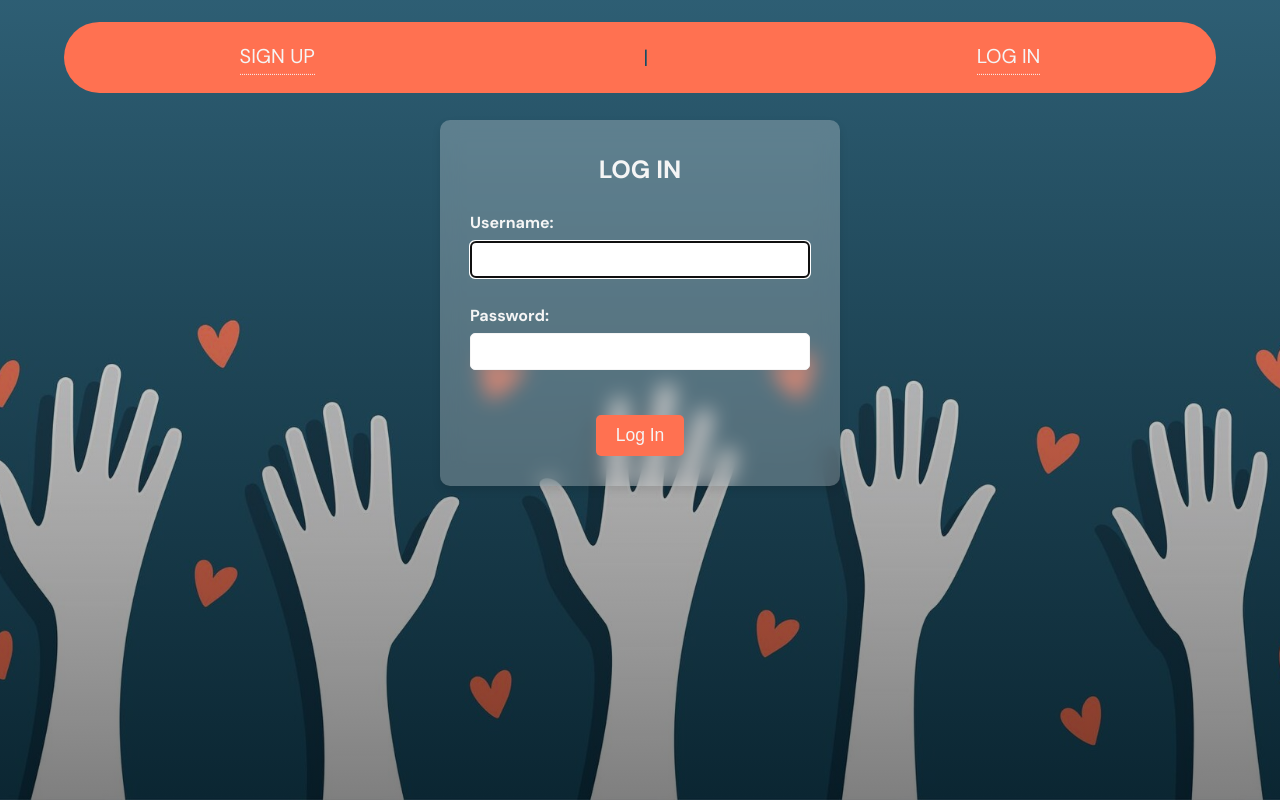
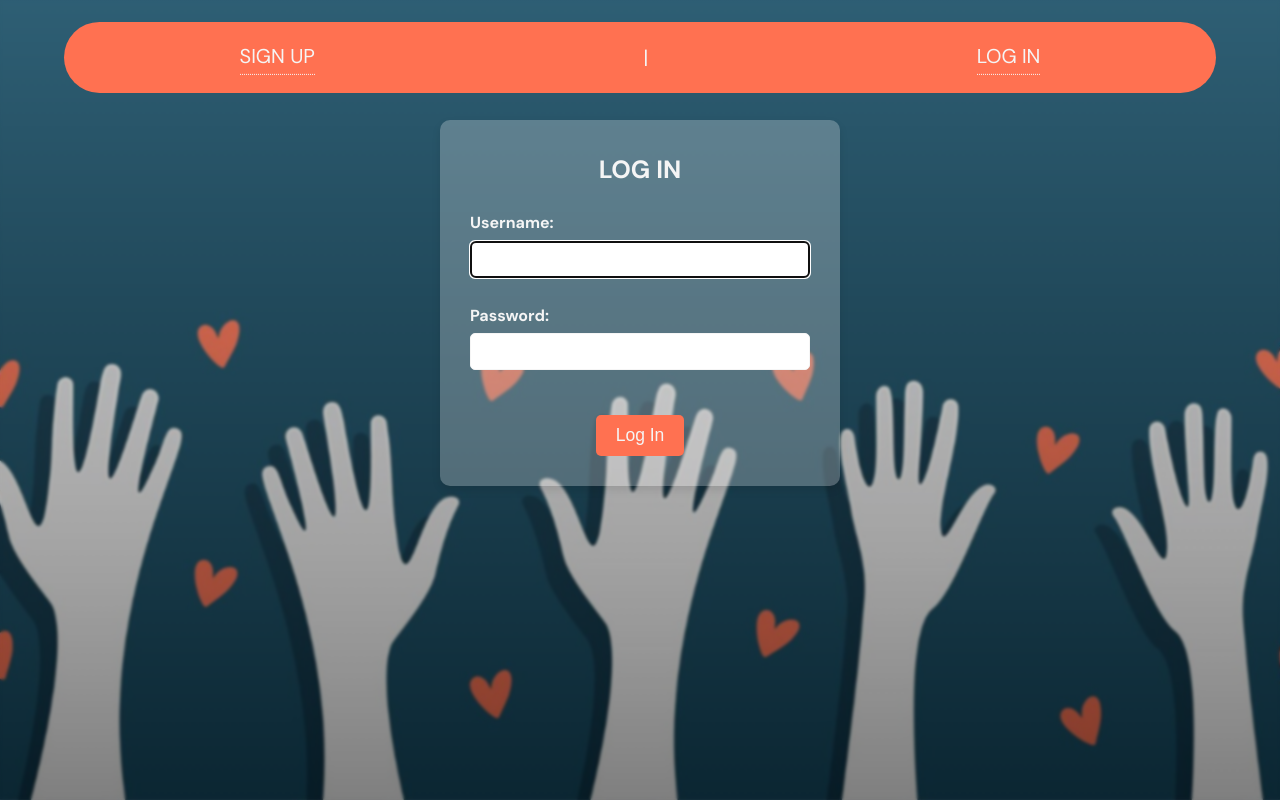
Before and after one commit to zala-dev/project, a Django app: page /accounts/login/?next=/events/1/ in a window 1280 px wide. Run offline with Django 5.2, Linux system fonts and the light colour scheme.

Commit message:
update style

```diff
--- a/main_app/static/css/style.css
+++ b/main_app/static/css/style.css
@@ -33,6 +33,8 @@ body {
 
   background: linear-gradient(rgba(255, 255, 255, 0.1), rgba(0, 0, 0, 0.5)),
     rgba(0, 0, 0, 0.2) url("../images/landing-page.jpg") no-repeat center/cover;
+
+  backdrop-filter: blur(0.15rem);
 
   font-family: var(--font-secondary);
   font-size: 1.6rem;
@@ -96,7 +98,7 @@ ul {
 
 .navbar .nav-list span {
   margin: 0 1.25rem;
-  color: var(--color-secondary);
+  color: var(--color-white);
 }
 
 .navbar .nav-list li:hover {
@@ -128,11 +130,13 @@ ul {
 }
 
 .hero-subheading {
-  font-size: 4.4rem;
+  font-family: var(--font-secondary);
+  font-size: 4rem;
   width: 90%;
   font-weight: 400;
   line-height: 1.5;
   border-bottom: none;
+  letter-spacing: 0.2rem;
 }
 
 /* main container */
```
